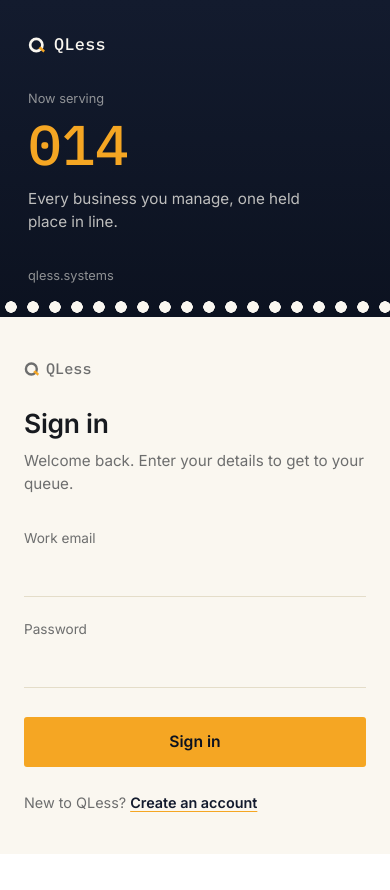
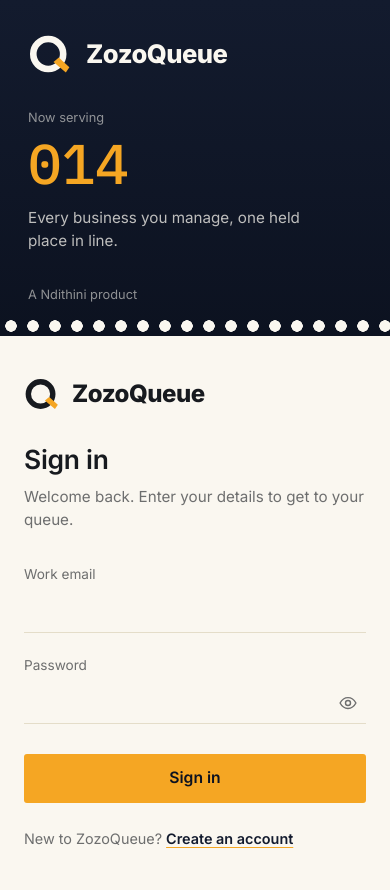
Before and after one commit to mziwonkekabuyaphi/system, a Next.js app: page /login in a window 390 px wide. Before the commit the page ends 854 px from the top, so only its background shows below. Built offline with nearby package versions, Linux system fonts and the light colour scheme.

Commit message:
Add files via upload

```diff
--- a/components/auth/AuthForm.module.css
+++ b/components/auth/AuthForm.module.css
@@ -46,6 +46,51 @@
 
 .field input[aria-invalid="true"] {
   border-bottom-color: var(--qless-error);
+}
+
+/* Password field with a show/hide (eye) button, see PasswordInput.tsx */
+.passwordWrap {
+  position: relative;
+  display: flex;
+}
+
+.field .passwordInput {
+  flex: 1;
+  min-width: 0;
+  padding-right: 2.6rem;
+}
+
+.reveal {
+  position: absolute;
+  right: 0;
+  top: 50%;
+  transform: translateY(-50%);
+  display: flex;
+  align-items: center;
+  justify-content: center;
+  width: 2.25rem;
+  height: 2.25rem;
+  padding: 0;
+  border: none;
+  border-radius: 6px;
+  background: transparent;
+  color: var(--qless-ink-soft);
+  cursor: pointer;
+  transition: color 0.15s ease, background-color 0.15s ease;
+}
+
+.reveal:hover {
+  color: var(--qless-ink);
+  background: rgba(23, 26, 31, 0.06);
+}
+
+.reveal:focus-visible {
+  outline: 2px solid var(--qless-focus);
+  outline-offset: 1px;
+}
+
+.reveal[aria-pressed="true"] {
+  color: var(--qless-navy);
 }
 
 .submit {
--- a/components/auth/AuthShell.module.css
+++ b/components/auth/AuthShell.module.css
@@ -49,13 +49,17 @@
   }
 }
 
+/* Brand lockup sized to match the landing page's blue panel
+   (.heroStubBrand in app/demo/demo.module.css). */
 .brand {
   display: flex;
   align-items: center;
-  gap: 8px;
-  font-family: var(--qless-font-mono);
-  font-size: 1.05rem;
-  letter-spacing: 0.02em;
+  gap: 14px;
+  font-family: var(--qless-font-body), -apple-system, sans-serif;
+  font-size: clamp(1.6rem, 3vw, 2rem);
+  font-weight: 800;
+  letter-spacing: -0.02em;
+  line-height: 1;
   color: var(--qless-paper);
 }
 
@@ -102,11 +106,14 @@
 .mobileBrand {
   display: none;
   align-items: center;
-  gap: 6px;
-  font-family: var(--qless-font-mono);
-  font-size: 0.95rem;
-  color: var(--qless-ink-soft);
-  margin-bottom: 1.5rem;
+  gap: 12px;
+  font-family: var(--qless-font-body), -apple-system, sans-serif;
+  font-size: 1.5rem;
+  font-weight: 800;
+  letter-spacing: -0.02em;
+  line-height: 1;
+  color: var(--qless-ink);
+  margin-bottom: 1.75rem;
 }
 
 @media (max-width: 860px) {
--- a/components/auth/AuthShell.tsx
+++ b/components/auth/AuthShell.tsx
@@ -20,22 +20,22 @@
     <div className="qless-auth-page">
       <aside className={styles.stub}>
         <span className={styles.brand}>
-          <Logo size={18} />
-          QLess
+          <Logo size={44} />
+          ZozoQueue
         </span>
         <div className={styles.ticketBlock}>
           <span className={styles.ticketLabel}>Now serving</span>
           <span className={styles.ticketNumber}>{ticketNumber}</span>
           <p className={styles.tagline}>{tagline}</p>
         </div>
-        <span className={styles.ticketLabel}>qless.systems</span>
+        <span className={styles.ticketLabel}>A Ndithini product</span>
       </aside>
 
       <section className={styles.formPanel}>
         <div className={styles.formInner}>
           <div className={styles.mobileBrand}>
-            <Logo size={16} />
-            QLess
+            <Logo size={36} />
+            ZozoQueue
           </div>
           <h1 className={styles.heading}>{heading}</h1>
           <p className={styles.subheading}>{subheading}</p>
--- a/components/auth/LoginForm.tsx
+++ b/components/auth/LoginForm.tsx
@@ -4,6 +4,7 @@
 import { useRouter, useSearchParams } from "next/navigation";
 import { createClient } from "@/lib/supabase/client";
 import styles from "./AuthForm.module.css";
+import { PasswordInput } from "./PasswordInput";
 
 export function LoginForm() {
   const router = useRouter();
@@ -58,15 +59,13 @@
 
       <div className={styles.field}>
         <label htmlFor="password">Password</label>
-        <input
+        <PasswordInput
           id="password"
           name="password"
-          type="password"
           autoComplete="current-password"
-          required
           value={password}
           onChange={(e) => setPassword(e.target.value)}
-          aria-invalid={!!error}
+          invalid={!!error}
         />
       </div>
 
@@ -81,7 +80,7 @@
       </button>
 
       <p className={styles.footerLine}>
-        New to QLess? <a href="/signup">Create an account</a>
+        New to ZozoQueue? <a href="/signup">Create an account</a>
       </p>
     </form>
   );
--- /dev/null
+++ b/components/auth/PasswordInput.tsx
@@ -0,0 +1,77 @@
+"use client";
+
+import { useState, type ChangeEvent } from "react";
+import styles from "./AuthForm.module.css";
+
+/**
+ * Password input with an eye button that shows/hides what's typed.
+ * Used by LoginForm and SignupForm so both behave the same. The button is
+ * type="button" so it never submits the form, and the field keeps focus
+ * handling/autocomplete exactly as a normal password input.
+ */
+export function PasswordInput({
+  id,
+  name,
+  value,
+  onChange,
+  autoComplete,
+  minLength,
+  invalid,
+}: {
+  id: string;
+  name: string;
+  value: string;
+  onChange: (event: ChangeEvent<HTMLInputElement>) => void;
+  autoComplete: "current-password" | "new-password";
+  minLength?: number;
+  invalid?: boolean;
+}) {
+  const [visible, setVisible] = useState(false);
+
+  return (
+    <div className={styles.passwordWrap}>
+      <input
+        id={id}
+        name={name}
+        className={styles.passwordInput}
+        type={visible ? "text" : "password"}
+        autoComplete={autoComplete}
+        required
+        minLength={minLength}
+        value={value}
+        onChange={onChange}
+        aria-invalid={invalid}
+      />
+      <button
+        type="button"
+        className={styles.reveal}
+        onClick={() => setVisible((v) => !v)}
+        aria-pressed={visible}
+        aria-label={visible ? "Hide password" : "Show password"}
+        title={visible ? "Hide password" : "Show password"}
+      >
+        {visible ? <EyeOffIcon /> : <EyeIcon />}
+      </button>
+    </div>
+  );
+}
+
+function EyeIcon() {
+  return (
+    <svg width="20" height="20" viewBox="0 0 24 24" fill="none" stroke="currentColor" strokeWidth="1.7" strokeLinecap="round" strokeLinejoin="round" aria-hidden="true">
+      <path d="M2.5 12S6 5.5 12 5.5 21.5 12 21.5 12 18 18.5 12 18.5 2.5 12 2.5 12Z" />
+      <circle cx="12" cy="12" r="3" />
+    </svg>
+  );
+}
+
+function EyeOffIcon() {
+  return (
+    <svg width="20" height="20" viewBox="0 0 24 24" fill="none" stroke="currentColor" strokeWidth="1.7" strokeLinecap="round" strokeLinejoin="round" aria-hidden="true">
+      <path d="M10.6 5.6A9.6 9.6 0 0 1 12 5.5c6 0 9.5 6.5 9.5 6.5a16 16 0 0 1-2.6 3.4" />
+      <path d="M6.6 6.7C3.9 8.5 2.5 12 2.5 12S6 18.5 12 18.5c1.6 0 3-.4 4.2-1" />
+      <path d="M9.9 9.9a3 3 0 0 0 4.2 4.2" />
+      <path d="M3 3l18 18" />
+    </svg>
+  );
+}
--- a/components/auth/SignupForm.tsx
+++ b/components/auth/SignupForm.tsx
@@ -4,6 +4,7 @@
 import { useRouter } from "next/navigation";
 import { createClient } from "@/lib/supabase/client";
 import styles from "./AuthForm.module.css";
+import { PasswordInput } from "./PasswordInput";
 
 export function SignupForm() {
   const router = useRouter();
@@ -99,16 +100,14 @@
 
       <div className={styles.field}>
         <label htmlFor="password">Password</label>
-        <input
+        <PasswordInput
           id="password"
           name="password"
-          type="password"
           autoComplete="new-password"
-          required
           minLength={8}
           value={password}
           onChange={(e) => setPassword(e.target.value)}
-          aria-invalid={!!error}
+          invalid={!!error}
         />
       </div>
 
```
